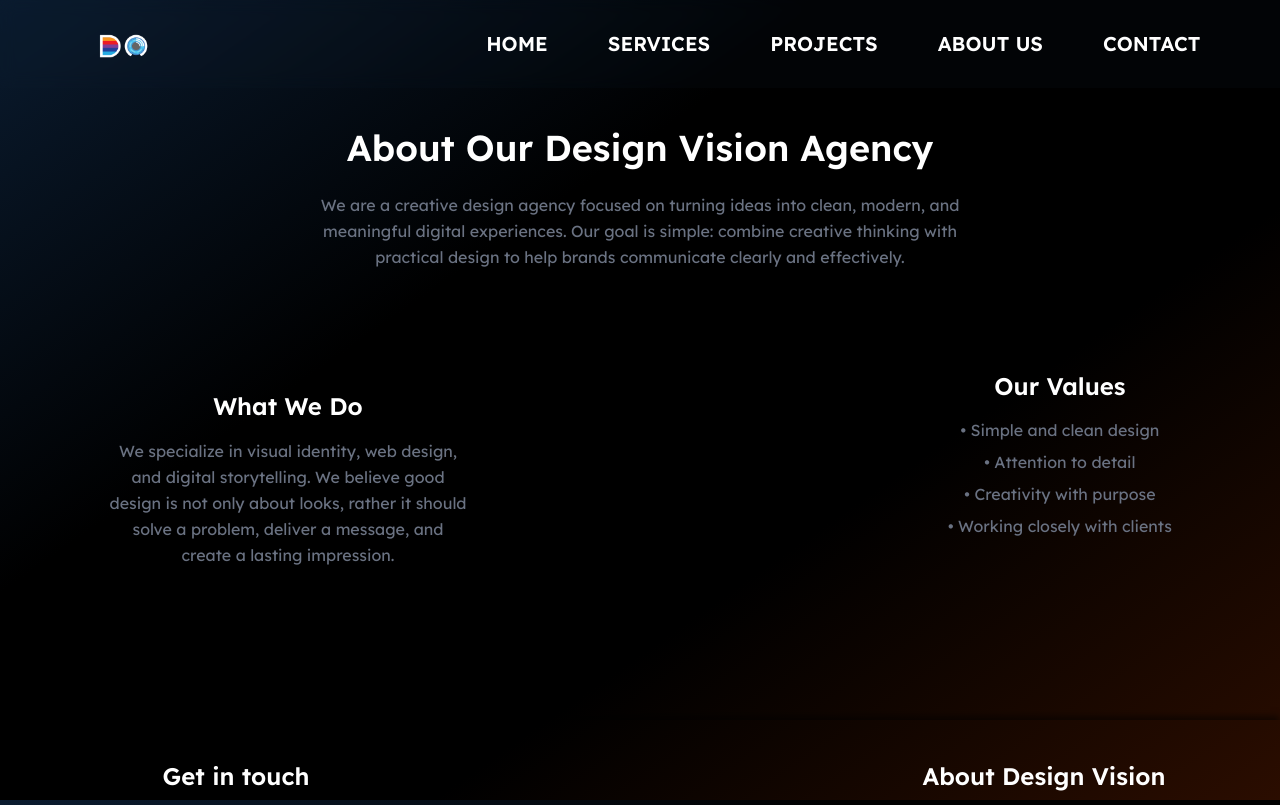
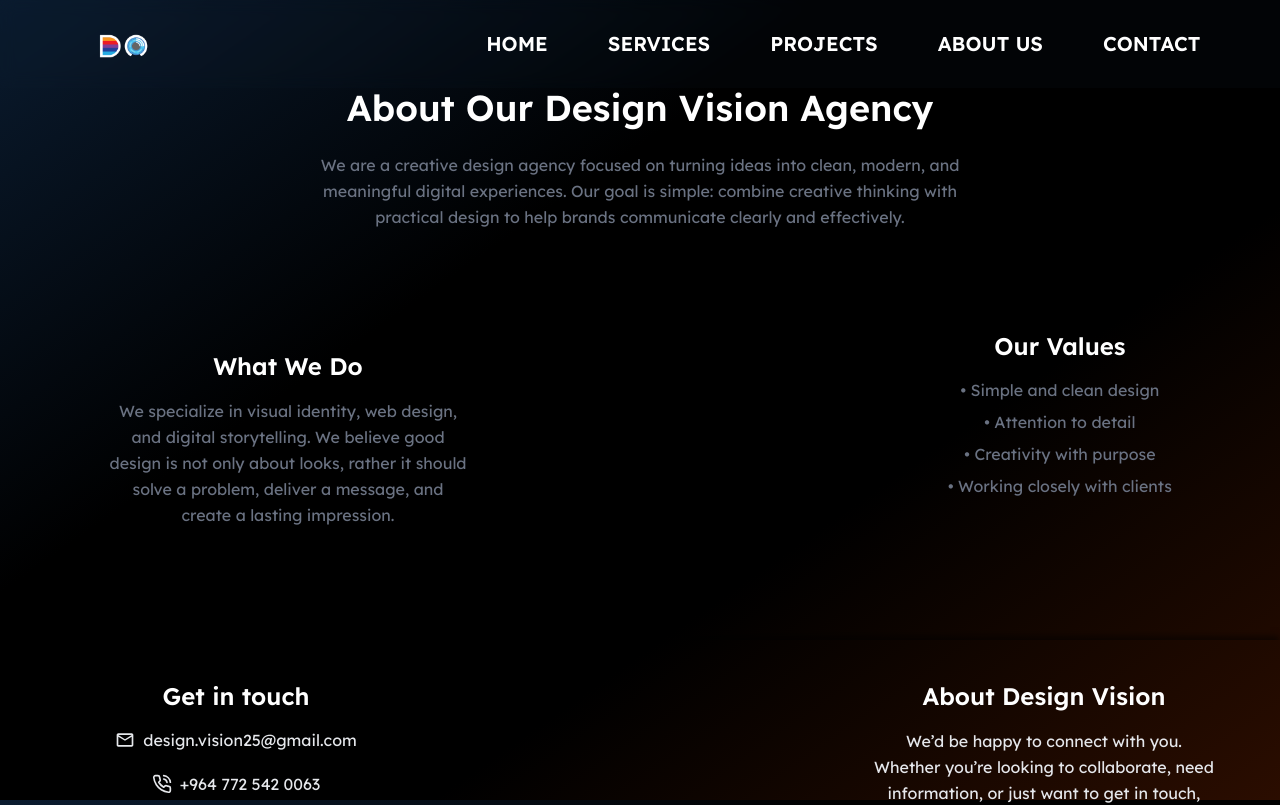
Before and after one commit to barezzali2/Design-Vision, a React (Vite) app: page /about in a window 1280 px wide. Shown: the top 805 px of the page. Built offline with nearby package versions, Linux system fonts and the light colour scheme.

Commit message:
Adding framer motion for contact and about page

```diff
--- a/src/pages/About.jsx
+++ b/src/pages/About.jsx
@@ -1,14 +1,21 @@
 import React from "react";
 import Navbar from "../components/Navbar";
 import Footer from "../components/Footer";
+import { motion } from "framer-motion"
 
 function About() {
   return (
     <div>
       <Navbar />
 
-      <div className="px-6 md:px-20 py-10 text-center mx-7">
-        <h1 className="text-3xl md:text-4xl font-semibold mb-6">
+      <motion.div
+      className="px-6 md:px-20 text-center mx-7"
+      initial={{ opacity: 0, y: 30 }}
+      whileInView={{ opacity: 1, y: 0 }}
+      viewport={{ once: true }}
+      transition={{ duration: 1.1 }}
+      >
+        <h1 className="text-[25px] md:text-4xl font-semibold mb-6">
           About Our Design Vision Agency
         </h1>
 
@@ -44,7 +51,7 @@ function About() {
 
         </div>
 
-      </div>
+      </motion.div>
 
       <Footer />
     </div>
--- a/src/pages/Contact.jsx
+++ b/src/pages/Contact.jsx
@@ -1,14 +1,21 @@
 import React from "react";
 import Navbar from "../components/Navbar";
 import Footer from "../components/Footer";
+import { motion } from "framer-motion"
 
 function Contact() {
   return (
     <div>
       <Navbar />
 
-      <div className="px-6 md:px-20 py-10 text-center mx-7">
-        <h1 className="text-3xl md:text-4xl font-semibold mb-6">
+      <motion.div
+      className="px-6 md:px-20 text-center mx-7"
+      initial={{ opacity: 0, y: 30 }}
+      whileInView={{ opacity: 1, y: 0 }}
+      viewport={{ once: true }}
+      transition={{ duration: 1.1 }}
+      >
+        <h1 className="text-[25px] md:text-4xl font-semibold mb-6">
           Do not Hesitate Contact Us
         </h1>
 
@@ -49,7 +56,7 @@ function Contact() {
             Send
           </button>
         </form>
-      </div>
+      </motion.div>
 
       <Footer />
     </div>
```
